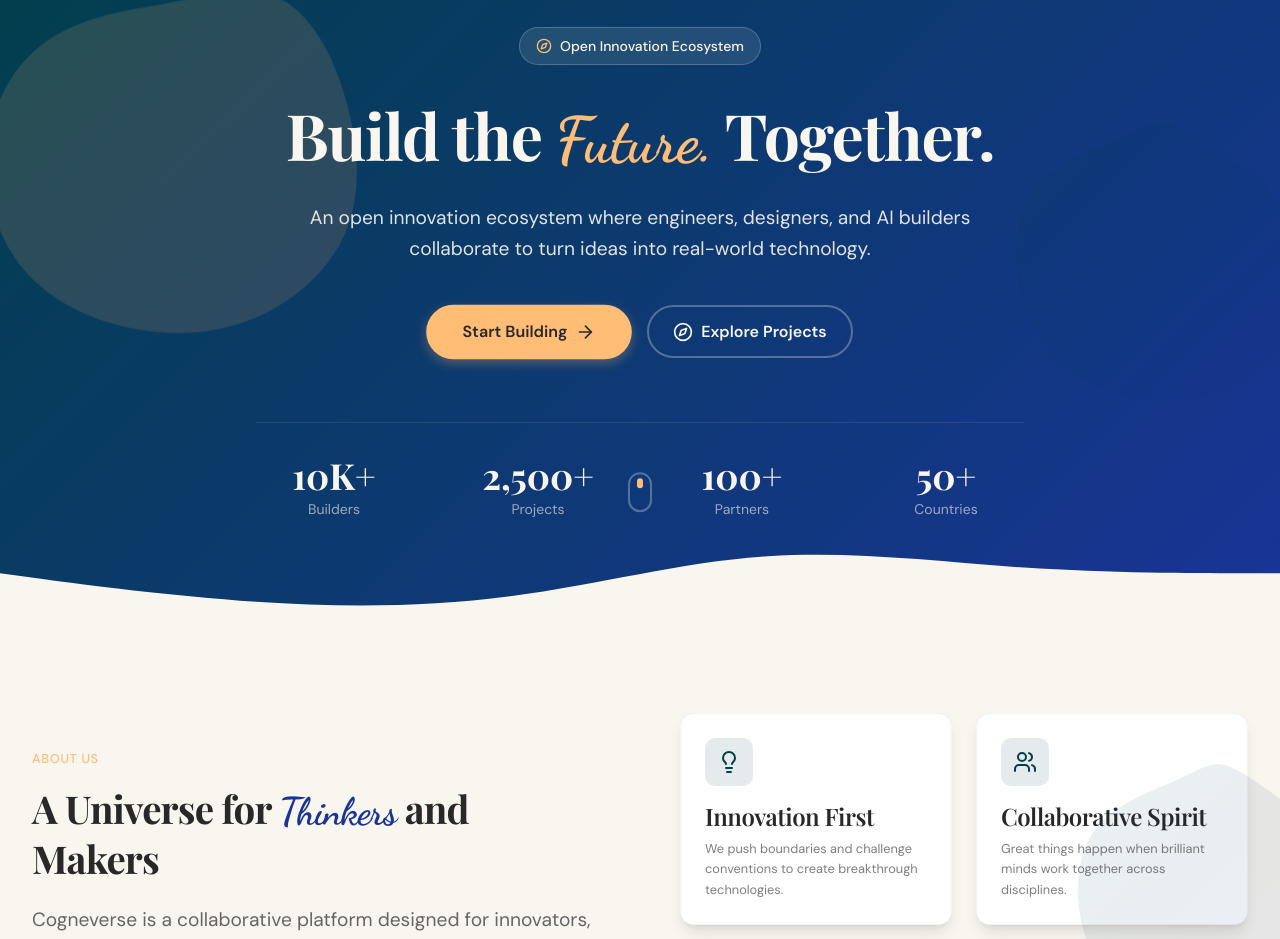
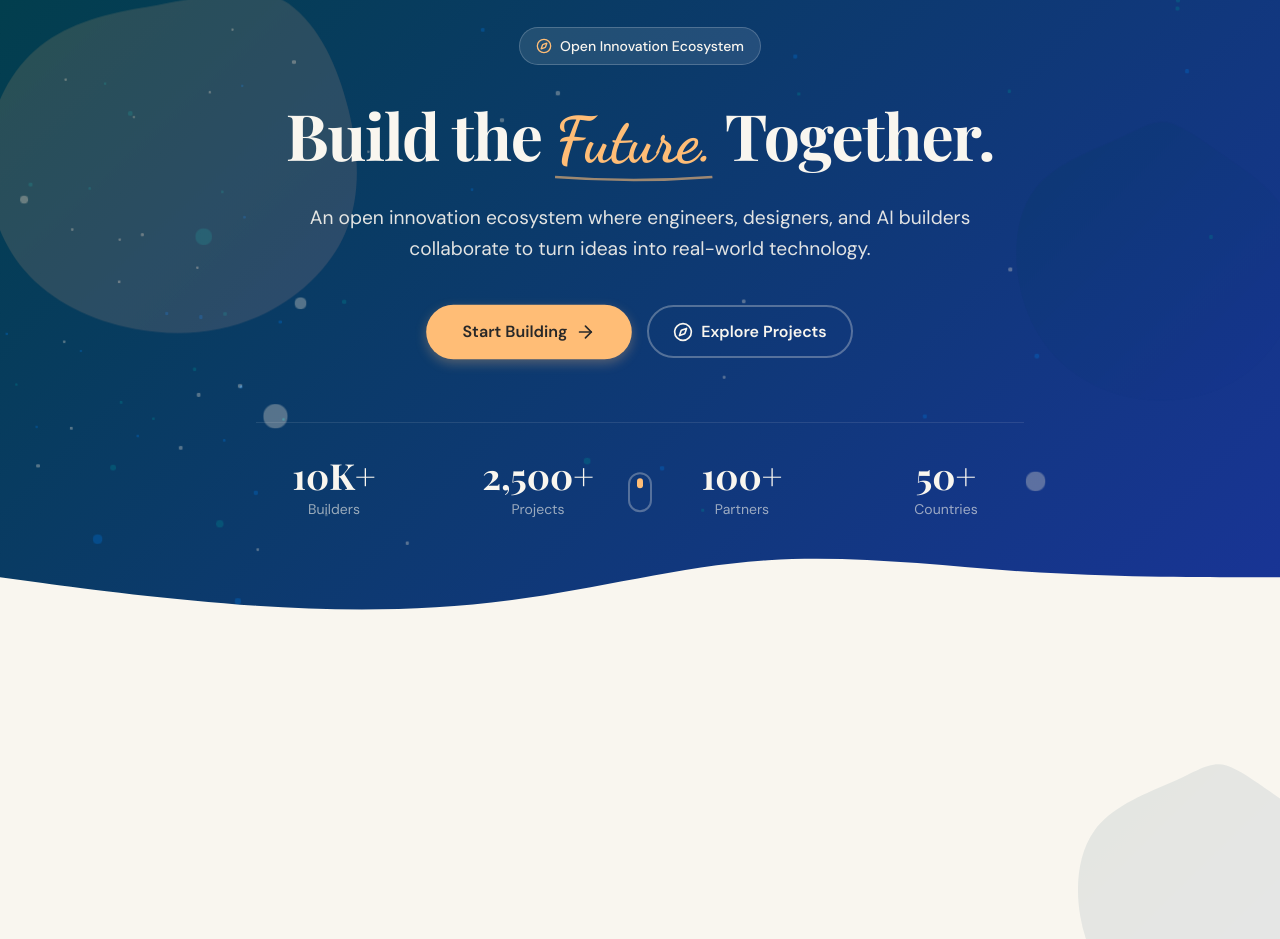
Before and after one commit to Jay-Suryawansh7/CogneoVerse, a Next.js app in the folder cogneverse-app/: page / in a window 1280 px wide. Shown: the part 167-1106 px from the top of the page. Built offline with nearby package versions, Linux system fonts and the light colour scheme; a web font is replaced by a local one.

Commit message:
Enhancement: Add GSAP/WebGL motion engine and enforce brand colors

```diff
--- /dev/null
+++ b/cogneverse-app/src/components/effects/ParticleBackground.tsx
@@ -0,0 +1,75 @@
+"use client";
+
+import { useRef, useMemo } from "react";
+import { Canvas, useFrame } from "@react-three/fiber";
+import { Points, PointMaterial } from "@react-three/drei";
+import * as THREE from "three";
+
+function Particles(props: any) {
+  const ref = useRef<THREE.Points>(null);
+
+  // Generate random particles
+  const [positions, colors] = useMemo(() => {
+    const count = 500; // Number of particles
+    const positions = new Float32Array(count * 3);
+    const colors = new Float32Array(count * 3);
+
+    // Brand colors: Nectarine (#FFBD76), Oceanic (#003F47), Cobalt (#193497)
+    // Converted to normalized RGB for Three.js
+    const brandColors = [
+      new THREE.Color("#FFBD76"), // Nectarine
+      new THREE.Color("#193497"), // Cobalt
+      new THREE.Color("#003F47"), // Oceanic (Primary)
+    ];
+
+    for (let i = 0; i < count; i++) {
+      // Position spread
+      positions[i * 3] = (Math.random() - 0.5) * 20;     // x
+      positions[i * 3 + 1] = (Math.random() - 0.5) * 20; // y
+      positions[i * 3 + 2] = (Math.random() - 0.5) * 10; // z
+
+      // Random brand color
+      const color = brandColors[Math.floor(Math.random() * brandColors.length)];
+      colors[i * 3] = color.r;
+      colors[i * 3 + 1] = color.g;
+      colors[i * 3 + 2] = color.b;
+    }
+
+    return [positions, colors];
+  }, []);
+
+  useFrame((state, delta) => {
+    if (ref.current) {
+      ref.current.rotation.x -= delta / 30; // Slow continuous rotation
+      ref.current.rotation.y -= delta / 40;
+    }
+  });
+
+  return (
+    <group rotation={[0, 0, Math.PI / 4]}>
+      <Points ref={ref} positions={positions} colors={colors} stride={3} frustumCulled={false} {...props}>
+        <PointMaterial
+          transparent
+          vertexColors
+          size={0.08}
+          sizeAttenuation={true}
+          depthWrite={false}
+          opacity={0.6}
+          blending={THREE.AdditiveBlending}
+        />
+      </Points>
+    </group>
+  );
+}
+
+export function ParticleBackground() {
+  return (
+    <div className="absolute inset-0 z-0 pointer-events-none opacity-60">
+      <Canvas camera={{ position: [0, 0, 5], fov: 60 }}>
+        {/* Ambient light for subtle depth */}
+        <ambientLight intensity={0.5} />
+        <Particles />
+      </Canvas>
+    </div>
+  );
+}
--- /dev/null
+++ b/cogneverse-app/src/components/effects/ScrollReveal.tsx
@@ -0,0 +1,42 @@
+"use client";
+
+import { useGsapReveal } from "@/lib/gsap";
+import { ReactNode } from "react";
+
+interface ScrollRevealProps {
+  children: ReactNode;
+  className?: string; // Additional classes
+  y?: number; // Vertical offset
+  x?: number; // Horizontal offset
+  delay?: number; // Delay in seconds
+  duration?: number; // Duration in seconds
+  stagger?: number; // Stagger time for children (if applicable)
+  threshold?: number; // Visibility threshold (0-1)
+}
+
+export function ScrollReveal({
+  children,
+  className = "",
+  y = 40,
+  x = 0,
+  delay = 0,
+  duration = 0.8,
+  stagger = 0,
+  threshold = 0.2,
+}: ScrollRevealProps) {
+  // Use the GSAP hook
+  const ref = useGsapReveal({
+    y,
+    x,
+    delay,
+    duration,
+    stagger,
+    threshold,
+  });
+
+  return (
+    <div ref={ref} className={`will-change-transform ${className}`}>
+      {children}
+    </div>
+  );
+}
--- a/cogneverse-app/src/components/illustrations/Shapes.tsx
+++ b/cogneverse-app/src/components/illustrations/Shapes.tsx
@@ -6,7 +6,7 @@
       <defs>
         <linearGradient id="blob1Gradient" x1="0%" y1="0%" x2="100%" y2="100%">
           <stop offset="0%" stopColor="#FFBD76" />
-          <stop offset="100%" stopColor="#FF9A56" />
+          <stop offset="100%" stopColor="#EDA398" />
         </linearGradient>
         <filter id="blob1Noise">
           <feTurbulence type="fractalNoise" baseFrequency="0.7" numOctaves="3" />
@@ -44,7 +44,7 @@
       <defs>
         <radialGradient id="circleGradient" cx="30%" cy="30%">
           <stop offset="0%" stopColor="#FFBD76" />
-          <stop offset="100%" stopColor="#FF8A4C" />
+          <stop offset="100%" stopColor="#EDA398" />
         </radialGradient>
         <filter id="noiseFilter">
           <feTurbulence type="fractalNoise" baseFrequency="0.65" numOctaves="3" stitchTiles="stitch" />
@@ -65,7 +65,7 @@
       <defs>
         <linearGradient id="starGradient" x1="0%" y1="0%" x2="100%" y2="100%">
           <stop offset="0%" stopColor="#193497" />
-          <stop offset="100%" stopColor="#4B5CD3" />
+          <stop offset="100%" stopColor="#003F47" />
         </linearGradient>
       </defs>
       <path
@@ -81,7 +81,7 @@
       <defs>
         <linearGradient id="ringGradient" x1="0%" y1="0%" x2="100%" y2="100%">
           <stop offset="0%" stopColor="#003F47" />
-          <stop offset="100%" stopColor="#00666F" />
+          <stop offset="100%" stopColor="#193497" />
         </linearGradient>
       </defs>
       <circle cx="100" cy="100" r="70" fill="none" stroke="url(#ringGradient)" strokeWidth="20" />
--- a/cogneverse-app/src/components/sections/AboutSection.tsx
+++ b/cogneverse-app/src/components/sections/AboutSection.tsx
@@ -1,10 +1,10 @@
 "use client";
 
-import { revealVariants, containerVariants } from "@/lib/animations";
+import { Section } from "@/components/layout/Section";
 import { motion } from "framer-motion";
-import { Section, SectionHeader } from "@/components/layout/Section";
+import { Lightbulb, Users, Rocket, Globe } from "lucide-react";
 import { AbstractBlob } from "@/components/illustrations/Shapes";
-import { Lightbulb, Users, Rocket, Globe } from "lucide-react";
+import { ScrollReveal } from "@/components/effects/ScrollReveal";
 
 const values = [
   {
@@ -31,43 +31,31 @@
 
 export function AboutSection() {
   return (
-    <Section id="about" className="relative">
+    <Section id="about" className="relative bg-[var(--color-paper)]">
       {/* Decorative Blob */}
       <motion.div
         initial={{ opacity: 0 }}
         whileInView={{ opacity: 0.08 }}
         viewport={{ once: true }}
-        className="absolute -right-32 top-0 w-96 h-96"
+        className="absolute -right-32 top-0 w-96 h-96 pointer-events-none"
       >
         <AbstractBlob variant="blob2" />
       </motion.div>
 
-      <div className="grid lg:grid-cols-2 gap-12 lg:gap-20 items-center">
-        {/* Left: Content */}
-        <motion.div
-          initial="hidden"
-          whileInView="visible"
-          viewport={{ once: true, margin: "-100px" }}
-          variants={{
-            hidden: { opacity: 0 },
-            visible: {
-              opacity: 1,
-              transition: { staggerChildren: 0.12 },
-            },
-          }}
-        >
-          <motion.span
-            variants={revealVariants}
+      <div className="container-custom">
+        <div className="grid lg:grid-cols-2 gap-12 lg:gap-20 items-center mb-20">
+          {/* Left: Content - GSAP Reveal */}
+          <ScrollReveal x={-40} y={0} duration={1}>
+            <span
               className="text-[var(--color-nectarine)] uppercase tracking-wider mb-4 block font-medium"
               style={{ fontSize: "var(--text-small)" }}
             >
               About Us
-          </motion.span>
+            </span>
 
             {/* Section Title from copywriting.md */}
-          <motion.h2
-            variants={revealVariants}
-            className="text-[var(--color-ink)] mb-6"
+            <h2
+              className="text-[var(--color-ink)] mb-6 heading-2"
               style={{ fontFamily: "var(--font-display)" }}
             >
               A Universe for{" "}
@@ -78,58 +66,57 @@
                 Thinkers
               </span>{" "}
               and Makers
-          </motion.h2>
+            </h2>
 
             {/* Body Copy from copywriting.md */}
-          <motion.p
-            variants={revealVariants}
+            <p
               className="text-[var(--color-ink)]/70 mb-6"
               style={{ fontSize: "var(--text-body-lg)", lineHeight: "var(--leading-relaxed)" }}
             >
               Cogneverse is a collaborative platform designed for innovators, engineers, designers,
               and problem-solvers. We bring together technology, creativity, and community to
               transform ideas into scalable products.
-          </motion.p>
-          <motion.p
-            variants={revealVariants}
+            </p>
+            <p
               className="text-[var(--color-ink)]/70"
               style={{ lineHeight: "var(--leading-relaxed)" }}
             >
               From open-source research to startup-ready systems, Cogneverse supports every stage
               of innovation. Whether you&apos;re a student exploring AI, a professional building
               robotics, or a founder launching your next venture—this is your home.
-          </motion.p>
-        </motion.div>
+            </p>
+          </ScrollReveal>
 
-        {/* Right: Values Grid */}
+          {/* Right: Values Grid - Staggered GSAP Reveal */}
           <div className="grid sm:grid-cols-2 gap-6">
             {values.map((value, index) => (
-            <motion.div
+              <ScrollReveal
                 key={value.title}
-              initial="hidden"
-              whileInView="visible"
-              viewport={{ once: true, margin: "-50px" }}
-              variants={revealVariants}
-              transition={{ delay: index * 0.1 }}
-              className="bg-white p-6 rounded-xl shadow-lg card-hover border border-[var(--color-ink)]/5"
+                delay={index * 0.1}
+                y={30}
+                threshold={0.1}
+                className="h-full"
               >
-              <div className="w-12 h-12 rounded-lg bg-[var(--color-oceanic)]/10 flex items-center justify-center mb-4">
+                <div className="bg-white p-6 rounded-[24px] shadow-sm hover:shadow-xl card-hover border border-[var(--color-ink)]/5 h-full transition-all duration-300">
+                  <div className="w-12 h-12 rounded-xl bg-[var(--color-oceanic)]/5 flex items-center justify-center mb-4">
                     <value.icon className="w-6 h-6 text-[var(--color-oceanic)]" />
                   </div>
                   <h4
-                className="text-[var(--color-ink)] font-semibold mb-2"
+                    className="text-[var(--color-ink)] font-semibold mb-2 text-lg"
                     style={{ fontFamily: "var(--font-display)" }}
                   >
                     {value.title}
                   </h4>
                   <p
-                className="text-[var(--color-ink)]/60"
-                style={{ fontSize: "var(--text-small)", lineHeight: "var(--leading-relaxed)" }}
+                    className="text-[var(--color-ink)]/60 text-sm"
+                    style={{ lineHeight: "var(--leading-relaxed)" }}
                   >
                     {value.description}
                   </p>
-            </motion.div>
+                </div>
+              </ScrollReveal>
             ))}
+          </div>
         </div>
       </div>
     </Section>
--- a/cogneverse-app/src/components/sections/HeroSection.tsx
+++ b/cogneverse-app/src/components/sections/HeroSection.tsx
@@ -5,6 +5,8 @@
 import { useRef } from "react";
 import { ArrowRight, Compass } from "lucide-react";
 import { AbstractBlob, GridPattern, WavePattern } from "@/components/illustrations/Shapes";
+import { ParticleBackground } from "@/components/effects/ParticleBackground";
+import { useParallax, useSplitTextReveal } from "@/lib/gsap";
 
 export function HeroSection() {
   const heroRef = useRef<HTMLElement>(null);
@@ -16,12 +18,18 @@
   const y = useTransform(scrollYProgress, [0, 1], [0, 150]);
   const opacity = useTransform(scrollYProgress, [0, 0.5], [1, 0]);
 
+  // GSAP Hooks
+  const illustrationRef = useParallax(0.2); // Slower parallax for shapes
+
   return (
     <section
       ref={heroRef}
       id="hero"
       className="relative min-h-screen flex items-center justify-center overflow-hidden gradient-hero"
     >
+      {/* WebGL Particle Background - Phase 6 Addition */}
+      <ParticleBackground />
+
       {/* Background Pattern */}
       <motion.div
         style={{ y }}
@@ -30,7 +38,8 @@
         <GridPattern />
       </motion.div>
 
-      {/* Decorative Blobs */}
+      {/* Decorative Blobs with GSAP Parallax */}
+      <div ref={illustrationRef} className="absolute inset-0 pointer-events-none overflow-hidden">
         <motion.div
           initial={{ opacity: 0, scale: 0.8 }}
           animate={{ opacity: 0.15, scale: 1 }}
@@ -50,6 +59,7 @@
         >
           <AbstractBlob variant="blob2" />
         </motion.div>
+      </div>
 
       {/* Main Content */}
       <motion.div
@@ -83,10 +93,18 @@
         >
           Build the{" "}
           <span
-            className="text-[var(--color-nectarine)] inline-block"
+            className="text-[var(--color-nectarine)] inline-block relative"
             style={{ fontFamily: "var(--font-script)" }}
           >
             Future.
+            {/* Subtle underline SVG for emphasis */}
+            <svg
+              className="absolute w-full h-3 -bottom-1 left-0 text-[var(--color-nectarine)] opacity-60"
+              viewBox="0 0 100 10"
+              preserveAspectRatio="none"
+            >
+              <path d="M0 5 Q 50 10 100 5" stroke="currentColor" strokeWidth="2" fill="none" />
+            </svg>
           </span>{" "}
           Together.
         </motion.h1>
@@ -158,7 +176,7 @@
       </motion.div>
 
       {/* Bottom Wave Transition */}
-      <div className="absolute bottom-0 left-0 right-0 h-24 lg:h-32">
+      <div className="absolute bottom-0 left-0 right-0 h-24 lg:h-32 translate-y-1">
         <WavePattern />
       </div>
 
--- a/cogneverse-app/src/components/sections/TestimonialsCTASection.tsx
+++ b/cogneverse-app/src/components/sections/TestimonialsCTASection.tsx
@@ -14,7 +14,7 @@
     role: "Founder & CEO",
     company: "NeuralTech AI",
     avatar: "AR",
-    color: "#FF6B6B",
+    color: "var(--color-pink-eraser)",
   },
   {
     quote: "As a student, finding real-world projects to work on was always a challenge. Cogneverse connected me with teams building actual products.",
@@ -22,7 +22,7 @@
     role: "ML Engineer",
     company: "Formerly Student at MIT",
     avatar: "DP",
-    color: "#4ECDC4",
+    color: "var(--color-oceanic)",
   },
   {
     quote: "The quality of collaboration here is exceptional. We've hired three team members through Cogneverse who have been outstanding.",
--- /dev/null
+++ b/cogneverse-app/src/lib/gsap.ts
@@ -0,0 +1,124 @@
+"use client";
+
+import { useGSAP } from "@gsap/react";
+import gsap from "gsap";
+import { ScrollTrigger } from "gsap/ScrollTrigger";
+import { useRef } from "react";
+
+// Register generic ScrollTrigger
+if (typeof window !== "undefined") {
+  gsap.registerPlugin(ScrollTrigger);
+}
+
+// Hook for scroll reveal animations
+export function useGsapReveal(
+  config: {
+    y?: number;
+    x?: number;
+    opacity?: number;
+    duration?: number;
+    delay?: number;
+    stagger?: number;
+    threshold?: number; // 0-1, how much of element visible to trigger
+    ease?: string;
+  } = {}
+) {
+  const ref = useRef<HTMLDivElement>(null);
+  const {
+    y = 40,
+    x = 0,
+    opacity = 0,
+    duration = 0.8,
+    delay = 0,
+    stagger = 0,
+    threshold = 0.2, // Trigger when 20% visible
+    ease = "power3.out",
+  } = config;
+
+  useGSAP(
+    () => {
+      const element = ref.current;
+      if (!element) return;
+
+      // Initial state
+      gsap.set(element, {
+        y: y,
+        x: x,
+        opacity: opacity
+      });
+
+      // Animate to visible
+      gsap.to(element, {
+        y: 0,
+        x: 0,
+        opacity: 1,
+        duration: duration,
+        delay: delay,
+        ease: ease,
+        stagger: stagger,
+        scrollTrigger: {
+          trigger: element,
+          start: `top ${100 - threshold * 100}%`, // Calculate start position
+          toggleActions: "play none none reverse", // Play on enter, reverse on leave back
+        },
+      });
+    },
+    { scope: ref }
+  );
+
+  return ref;
+}
+
+// Hook for parallax effect
+export function useParallax(speed: number = 0.5) {
+  const ref = useRef<HTMLDivElement>(null);
+
+  useGSAP(
+    () => {
+      const element = ref.current;
+      if (!element) return;
+
+      gsap.to(element, {
+        y: (i, target) => -ScrollTrigger.maxScroll(window) * speed * 0.1,
+        ease: "none",
+        scrollTrigger: {
+          trigger: document.body,
+          start: "top top",
+          end: "bottom bottom",
+          scrub: 0,
+        },
+      });
+    },
+    { scope: ref }
+  );
+
+  return ref;
+}
+
+// Hook for split text reveal (simulate char/word reveal)
+export function useSplitTextReveal() {
+    const ref = useRef<HTMLDivElement>(null);
+
+    useGSAP(() => {
+        const element = ref.current;
+        if (!element) return;
+
+        // Simple fade/slide for now without external SplitText plugin (paid)
+        gsap.fromTo(element,
+            { opacity: 0, y: 20 },
+            {
+                opacity: 1,
+                y: 0,
+                duration: 1,
+                stagger: 0.05,
+                ease: "back.out(1.7)",
+                scrollTrigger: {
+                    trigger: element,
+                    start: "top 85%",
+                }
+            }
+        );
+    }, { scope: ref });
+
+    return ref;
+}
```
Also changed, not shown: cogneverse-app/package.json (+7 -1 lines), cogneverse-app/src/components/sections/CommunitySection.tsx (+8 -8 lines), cogneverse-app/src/components/sections/ProductsSection.tsx (+4 -4 lines), cogneverse-app/src/components/sections/TeamsSection.tsx (+5 -5 lines), 1 other file (tests, documents, lock files or other folders). Lines whose indentation alone changed are shown as unchanged.
